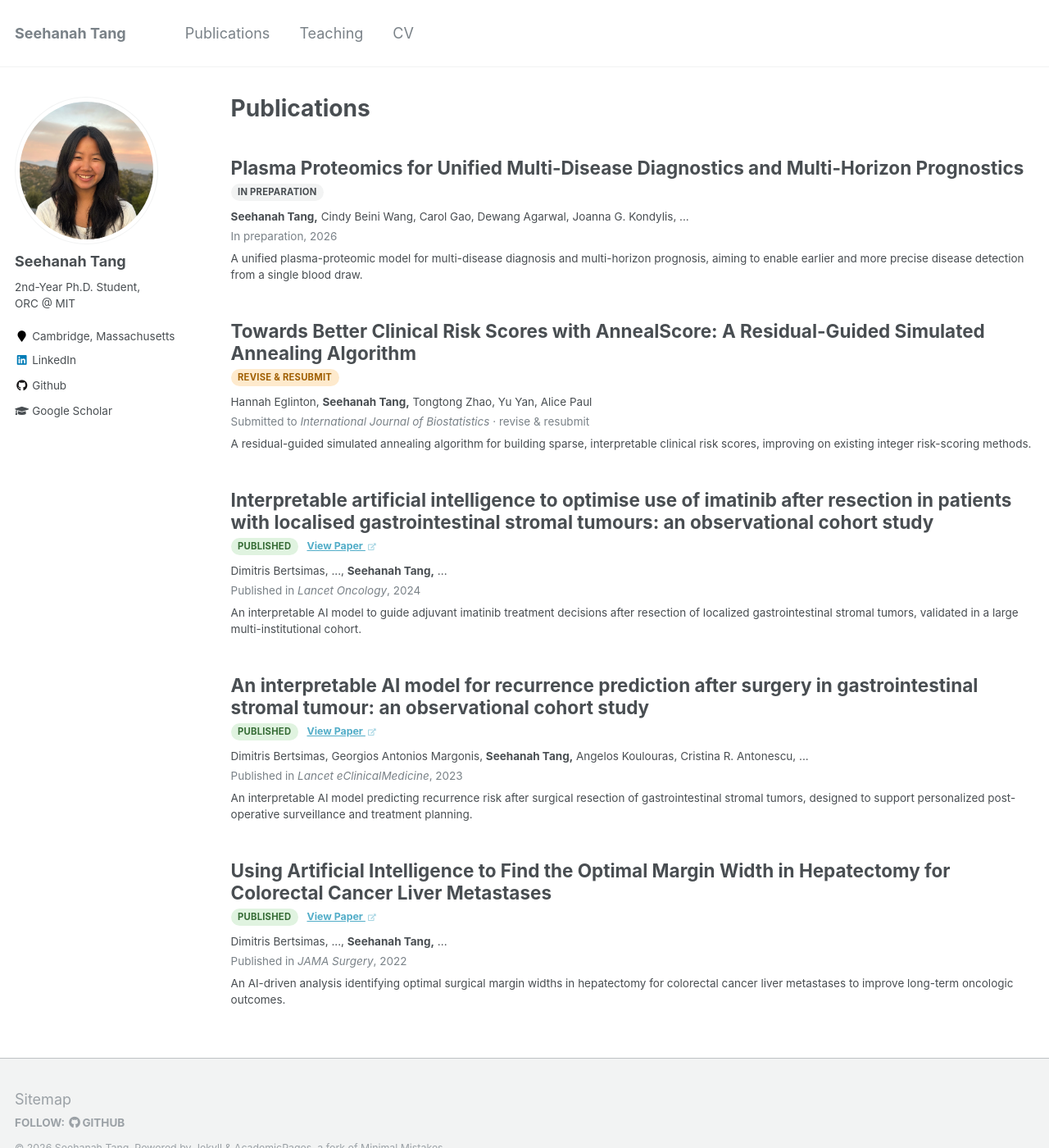
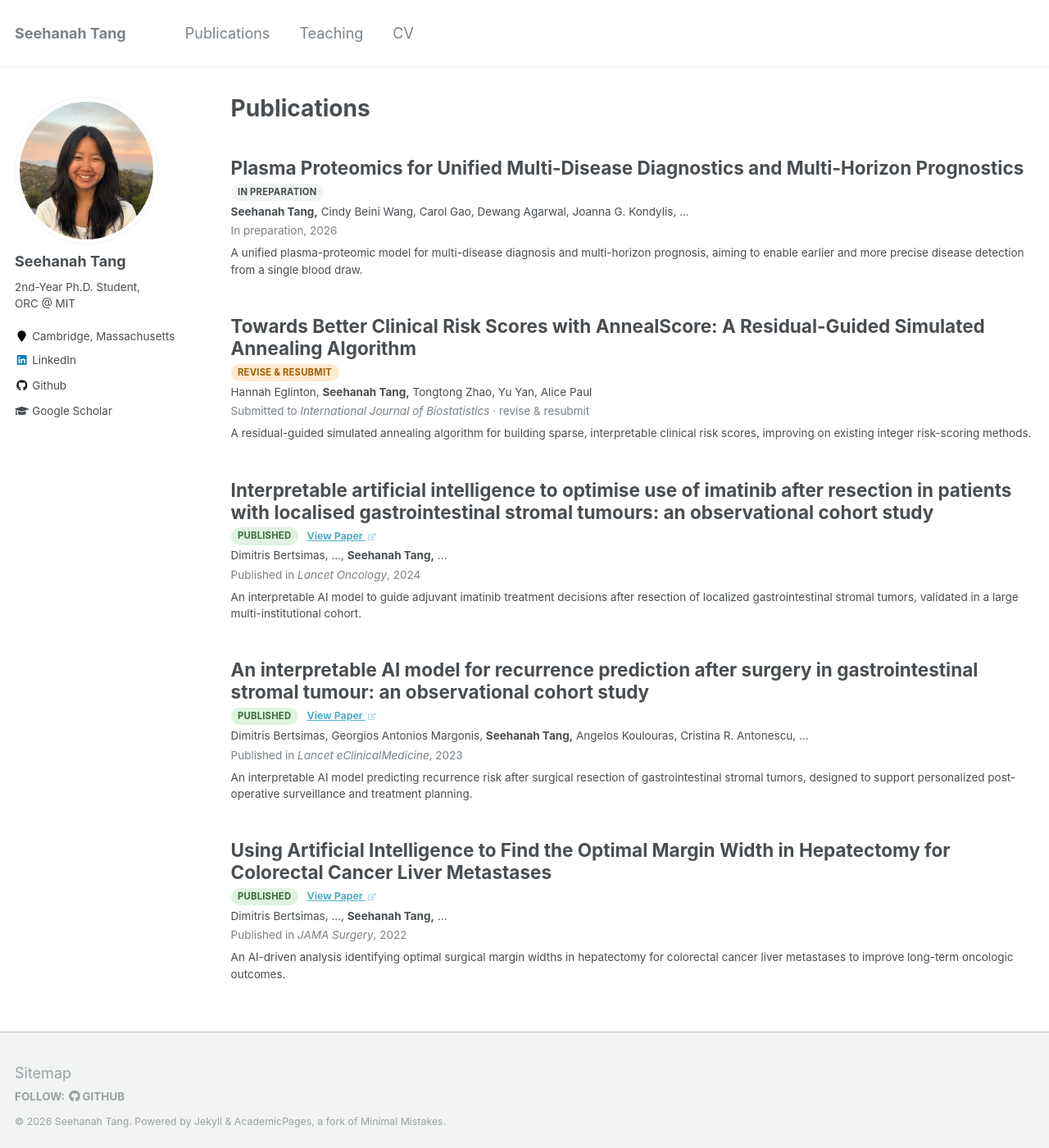
Before and after one commit to seehanahtang/seehanahtang.github.io, a Jekyll site: the page built from _pages/publications.md, in a window 1280 px wide and 1400 px high. Shown: the whole window at 82% size. Built offline with Jekyll 4.4.1, drawn with Linux system fonts in a browser that asks for light colours.

Commit message:
more minor fixes

```diff
--- a/_sass/_archive.scss
+++ b/_sass/_archive.scss
@@ -114,7 +114,7 @@
   align-items: center;
   flex-wrap: wrap;
   gap: 0.6em;
-  margin: 0.15em 0 0.5em;
+  margin: 0.15em 0 0.15em;
 
   .status-pill {
     margin-bottom: 0;
@@ -185,7 +185,7 @@
     box-shadow: 0 0 10px rgba(#000, 0.25);
   }
 
-  .archive__item-title {
+  .archive__item-title a {
     text-decoration: underline;
   }
 }
```
